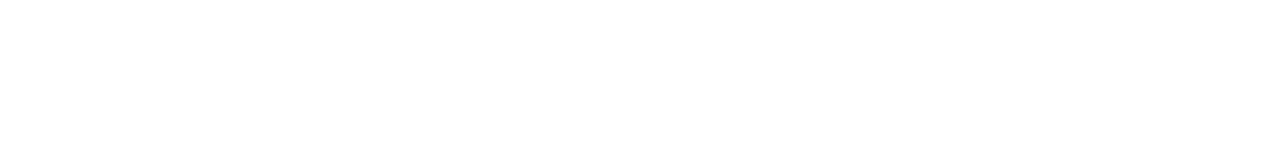
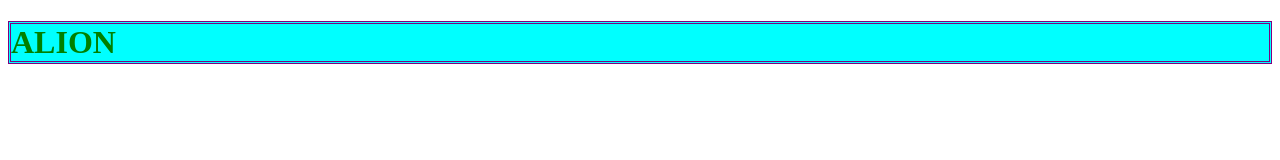
Before and after one commit to IIIALIONIII/My-first-webside, a plain HTML site: page css.html in a window 1280 px wide. Drawn offline with Linux system fonts and the light colour scheme.

Commit message:
Update css.html

```diff
--- a/css.html
+++ b/css.html
@@ -5,6 +5,7 @@
     <link href="mystyle.css" rel="stylesheet">
 </head>
 <body>
+           <h1>ALION</h1>
 
 </body>
 </html>
```
